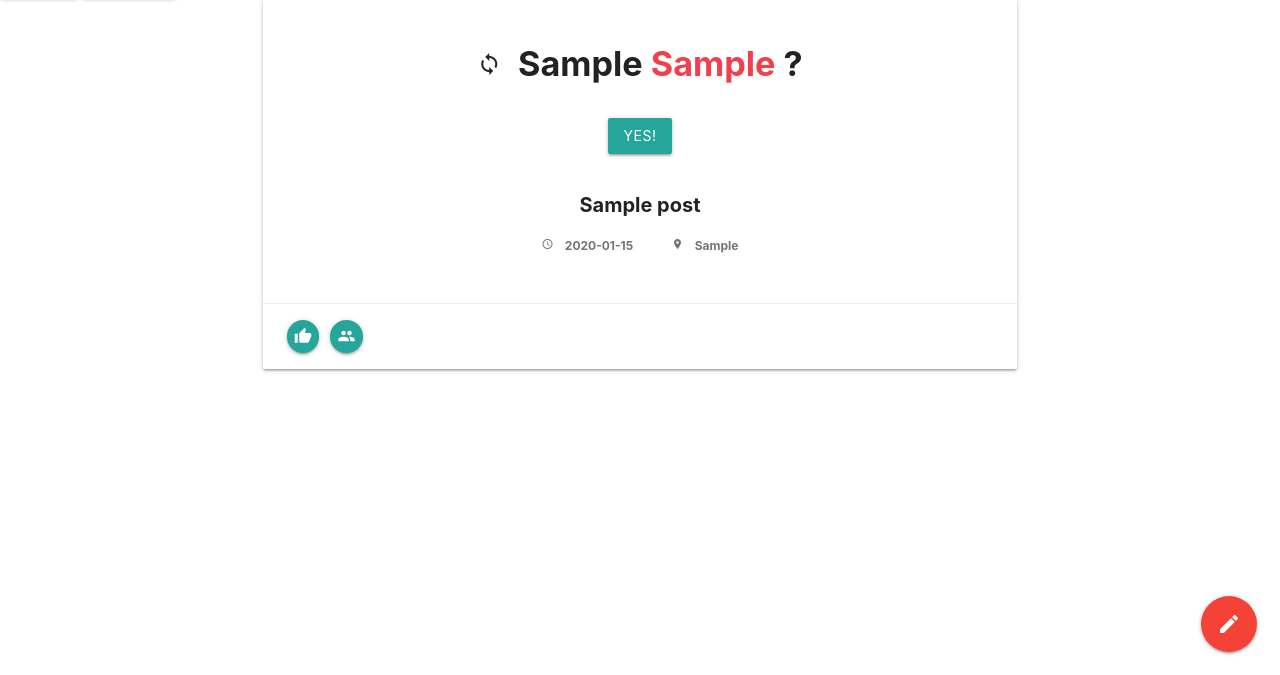
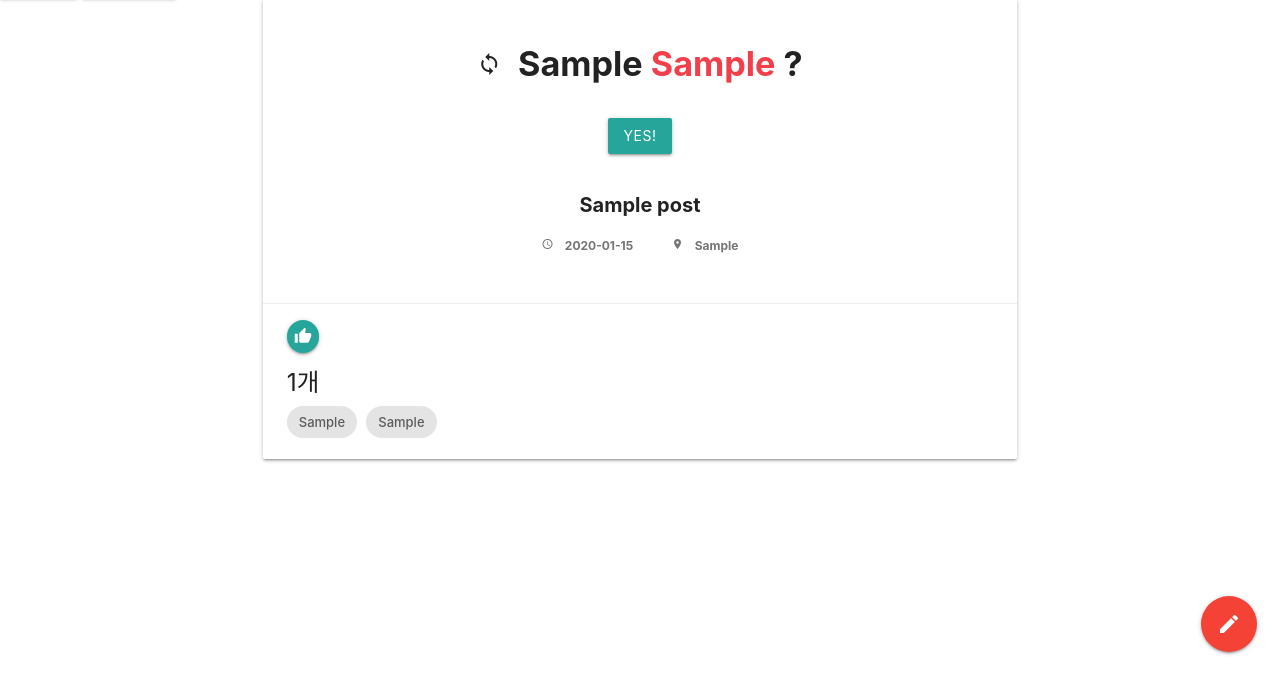
Before and after one commit to KinamSalad/Eventence, a Django app: page /post_list/ in a window 1280 px wide. Shown: the part 125-800 px from the top of the page. Run offline with Django 3.2, Linux system fonts and the light colour scheme; tables that the repository leaves empty hold one stand-in row (values such as "Sample post"); some libraries are stand-ins or nearby versions.

Commit message:
Post list testing..

```diff
--- a/blog/templates/blog/post_list.html
+++ b/blog/templates/blog/post_list.html
@@ -42,12 +42,13 @@
                 </div>
 
                 <div class="card-action">
-                  <button class="like btn-floating btn-small waves-effect waves-light tooltipped tooltipped" name="{{ post.pk }}" value="Like" data-position="bottom" data-delay="40" data-tooltip = " {{ post.like_count }} Students Like this Event! ">
+                  <button class="like btn-floating btn-small waves-effect waves-light tooltipped" name="{{ post.pk }}" value="Like" data-position="bottom" data-delay="40" data-tooltip = " {{ post.like_count }} Students Like this Event! ">
                     <i class="material-icons">thumb_up</i>
                   </button>
-                  <a class="btn-floating btn-small waves-effect waves-light tooltipped" data-position="bottom" data-delay="40" data-tooltip = " Most {{post.grade1}}, {{post.major1}} Student participate! " style = "margin-left:1%;">
-                    <i class="material-icons">people</i>
-                  </a>
+                  <h5><div id="count-{{ post.pk }}">{{ post.like_count }}개</div></h5>
+                  <div class="chip" id="grade-{{ post.pk }}" >{{post.grade1}}</div>
+                  <div class = "chip" id="major-{{ post.pk }}">{{post.major1}}</div>
+
                 </div>
 
             </div>
```
